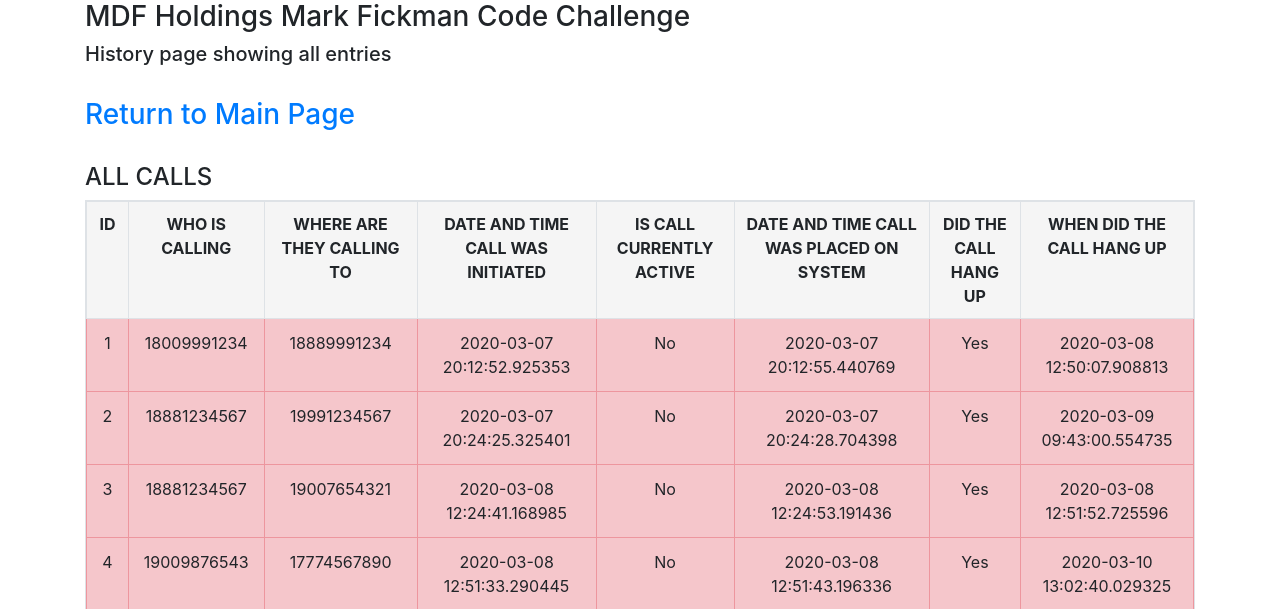
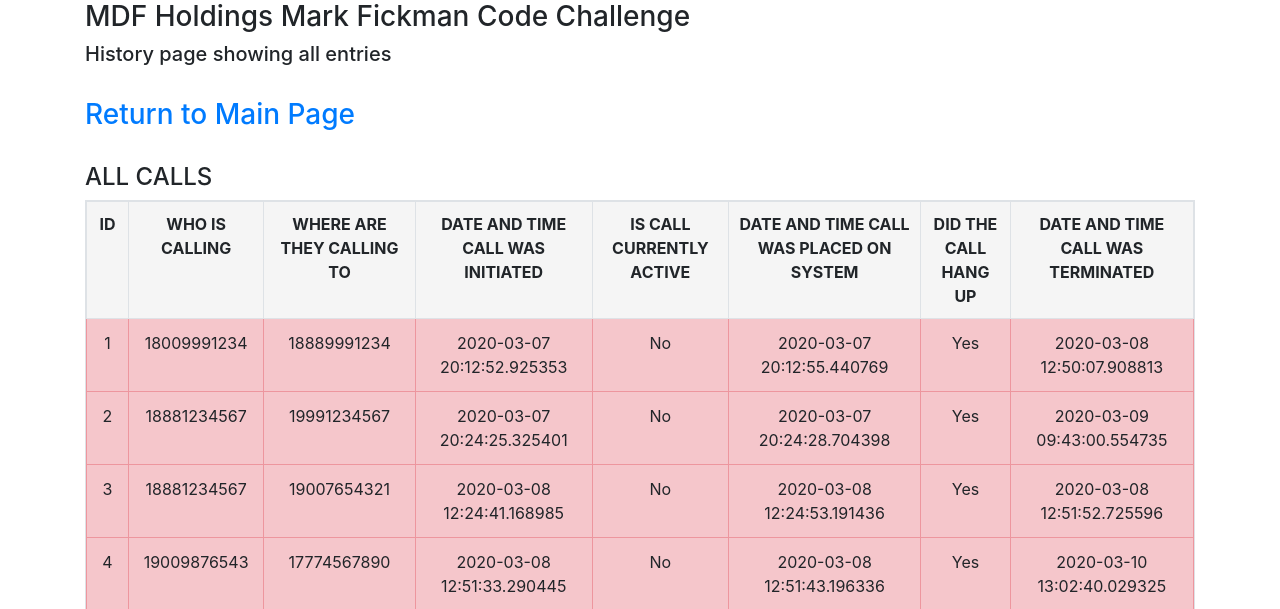
Before and after one commit to mfickman/MDFHoldings_Code_Challenge, a Flask app: page /history_page/ in a window 1280 px wide. Shown: the top 609 px of the page. Run offline with Flask 2, Linux system fonts and the light colour scheme; data comes from the database, SQL or seed files in the repository; both versions use the stored data as it was after the commit; some libraries are stand-ins or nearby versions.

Commit message:
update history language

```diff
--- a/MarkFickmanMDFHoldingFlaskPythonCodeChallenge/templates/history.html
+++ b/MarkFickmanMDFHoldingFlaskPythonCodeChallenge/templates/history.html
@@ -23,7 +23,7 @@
             <th class="text-center" style="padding: 10px; background: whitesmoke">IS CALL CURRENTLY ACTIVE</th>
             <th class="text-center" style="padding: 10px; background: whitesmoke">DATE AND TIME CALL WAS PLACED ON SYSTEM</th>
             <th class="text-center" style="padding: 10px; background: whitesmoke">DID THE CALL HANG UP</th>
-            <th class="text-center" style="padding: 10px; background: whitesmoke">WHEN DID THE CALL HANG UP</th>
+            <th class="text-center" style="padding: 10px; background: whitesmoke">DATE AND TIME CALL WAS TERMINATED</th>
         </tr>
         {% for call in full_log %}
         {% if call.is_active == 1 %}
```
Also changed, not shown: MarkFickmanMDFHoldingFlaskPythonCodeChallenge/LogHistory.db.
